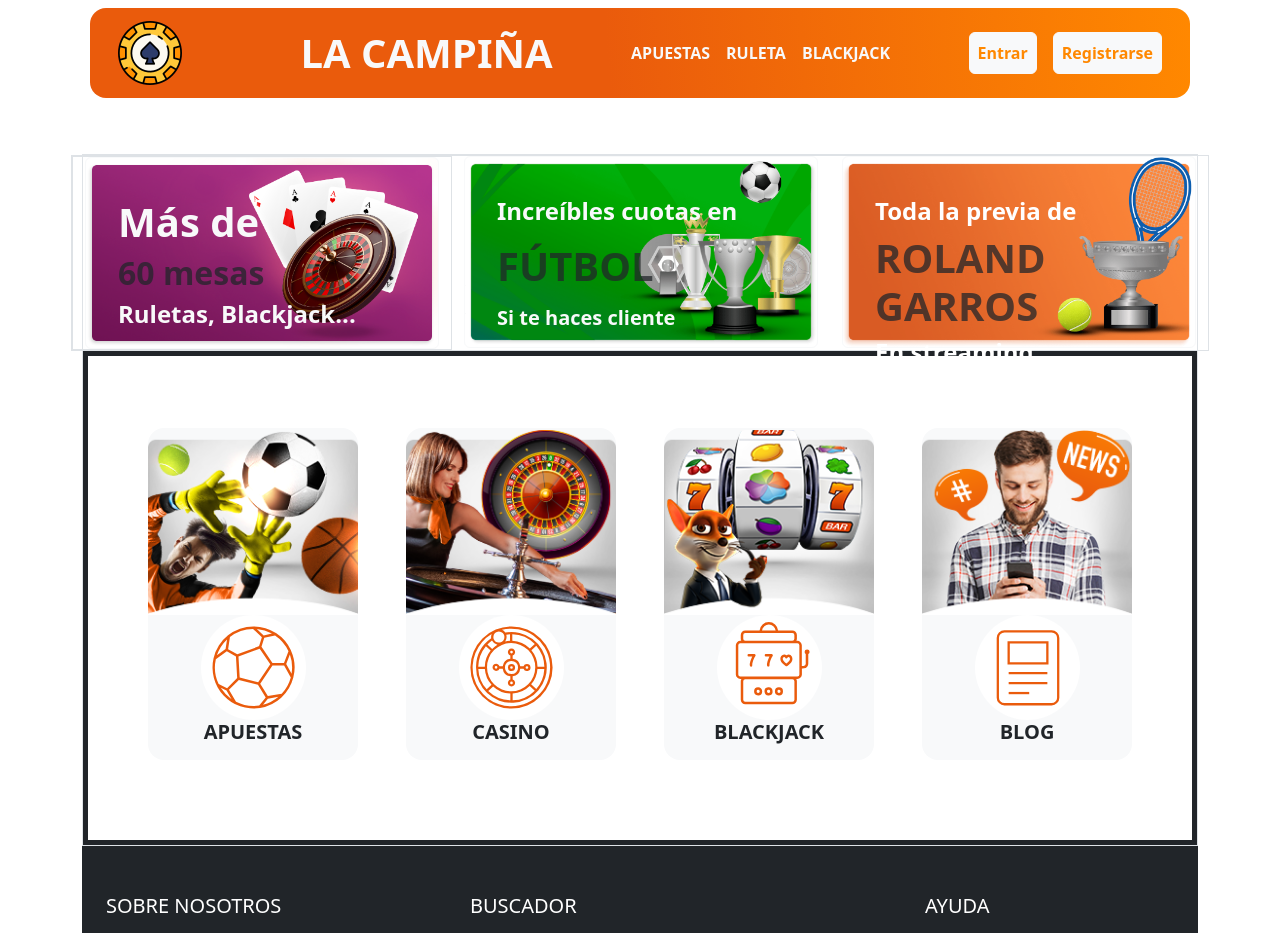
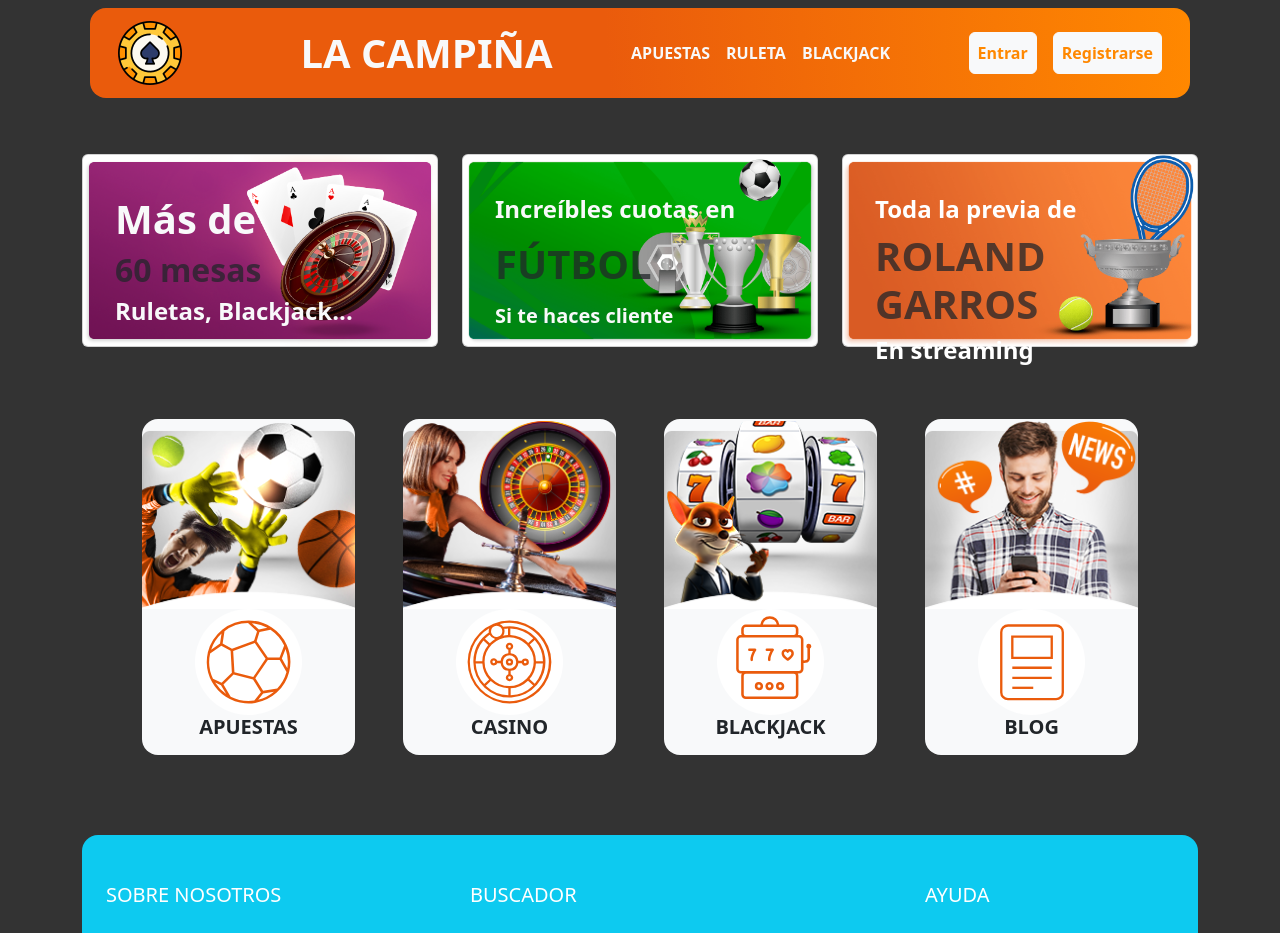
Before and after one commit to UserC0de/Proyecto-IAW-2024, a PHP site: page / in a window 1280 px wide. Shown: the top 933 px of the page. Run offline with PHP 8.4, Linux system fonts and the light colour scheme.

Commit message:
Cambio de color fondo

```diff
--- a/index.php
+++ b/index.php
@@ -14,7 +14,7 @@
   <link rel="stylesheet" href="css/bootstrap.css">
 </head>
 
-<body class="container">
+<body class="container" style="background-color: #333333;">
     <header>
       <div class="p-2 container">
         <nav class="navbar navbar-expand text-bg-warning fw-bold rounded-4">
@@ -50,11 +50,11 @@
       </div>
   </header>
 
-  <main class="mt-5 border">
+  <main class="mt-5">
     <!-- Tarjetas -->
-    <div class="row row-cols border">
-      <div class="d-flex col border">
-        <div class="card text-white border-light">
+    <div class="row row-cols">
+      <div class="d-flex col">
+        <div class="card text-white">
           <div>
             <img src="fotos/card1.png" class="card-img" alt="...">
           </div>
@@ -67,8 +67,8 @@
       </div>
 
       <div class="col">
-        <div class="card text-white border-light">
-          <img src="fotos/card2.png" class="card-img" alt="..." style="max-width: 600px;">
+        <div class="card text-white">
+          <img src="fotos/card2.png" class="card-img" alt="..." >
           <div class="card-img-overlay">
             <h5 class="card-title h4 text-light fw-bold mt-4 mb-lg-3 mx-3">Increíbles cuotas en</h5>
             <p class="card-text h1 fw-bold text-muted mx-3">FÚTBOL</p>
@@ -78,8 +78,8 @@
       </div>
 
       <div class="col">
-        <div class="card text-white border-light">
-          <img src="fotos/card3.png" class="card-img" alt="..." style="max-width: 600px;">
+        <div class="card text-white">
+          <img src="fotos/card3.png" class="card-img" alt="...">
           <div class="card-img-overlay">
             <h5 class="card-title h4 fw-bold mt-4 mx-3">Toda la previa de</h5>
             <p class="card-text h1 fw-bold mx-3 text-muted">ROLAND GARROS</p>
@@ -90,7 +90,7 @@
     </div>
 
     <!-- Tarjetas de servicios -->
-    <div class="border border-5 border-dark">
+    <div class="">
       <div class="row row-cols-md-4 row-cols-sm-6 p-5">
         <div class="col p-4">
           <a href="#" class="text-decoration-none">
@@ -168,7 +168,7 @@
   </main>
 
   <!-- Footer -->
-  <footer class="text-white text-center text-lg-start bg-dark">
+  <footer class="text-white text-center text-lg-start bg-info rounded-4">
     <div class="container p-4">
       <div class="row mt-4">
         <div class="col-lg-4 col-md-12 mb-4 mb-md-0">
--- a/register.php
+++ b/register.php
@@ -51,13 +51,13 @@
 </script>
 
 
-<body style="background-image: url('fotos/casino.jpeg');">
+<body style="background-image: url('fotos/casino.jpeg'); background-size: cover; background-position: center;">
     <section class="vh-100">
         <div class="container py-5 h-100">
             <div class="row justify-content-center align-items-center h-100">
                 <div class="col-12 col-lg-9 col-xl-19">
                     <div
-                        class="card shadow-2-strong card-registration border border-dark rounded-4 bg-dark bg-gradient">
+                        class="card shadow-2-strong card-registration rounded-4 bg-dark bg-gradient">
                         <div class="card-body p-md-5 text-light">
                             <div class="d-flex justify-content-end">
                                 <a href="index.php" class="btn btn-info text-light">Volver al inicio</a>
```
